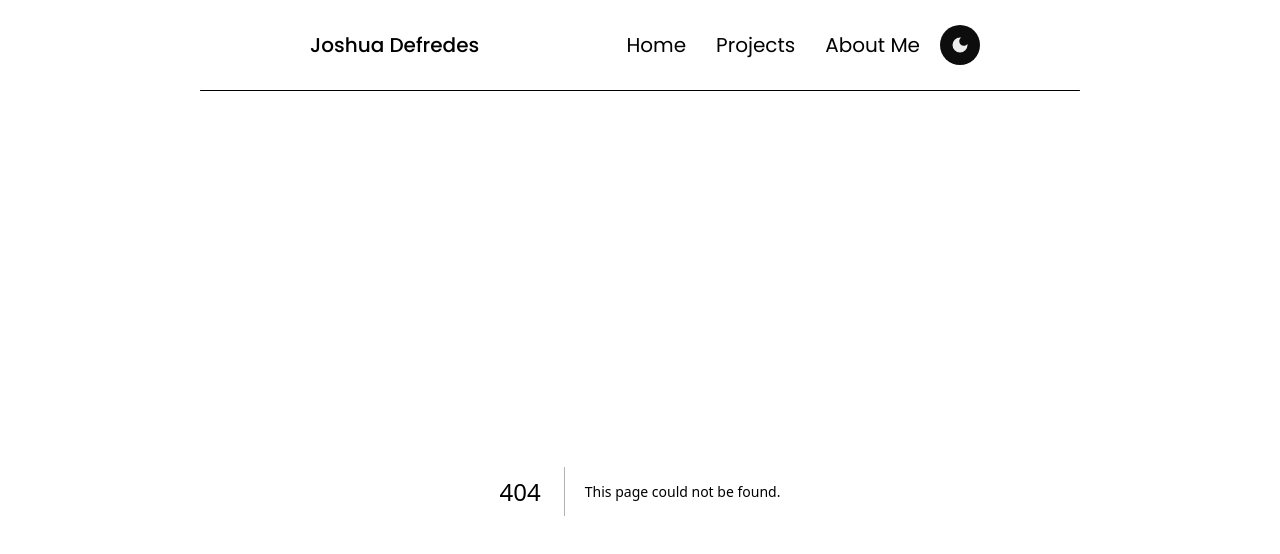
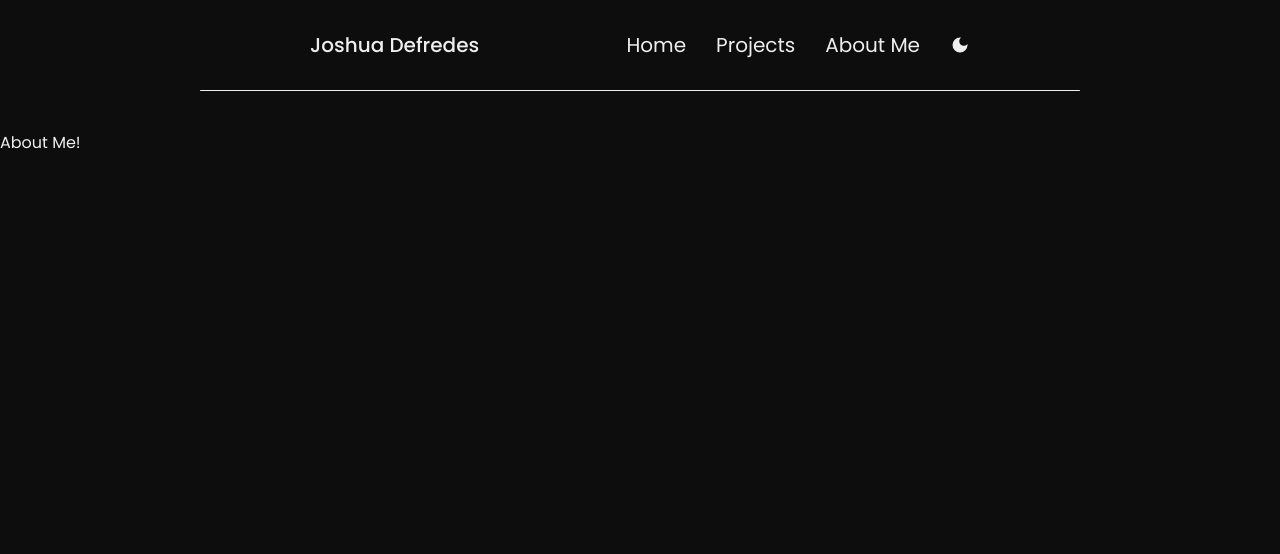
Before and after one commit to cheesyriver/My-Personal-Website, a Next.js app in the folder my-portfolio/: page /about in a window 1280 px wide. Before the commit this address had no page. Shown: the top 554 px of the page. Built offline with nearby package versions, Linux system fonts and the light colour scheme.

Commit message:
Added different pages to the website and linked the pages to the respective nav bar buttons

```diff
--- /dev/null
+++ b/my-portfolio/app/about/page.tsx
@@ -0,0 +1,3 @@
+export default function About() {
+    return <h1>About Me!</h1>
+}
--- a/my-portfolio/app/components/NavBar.tsx
+++ b/my-portfolio/app/components/NavBar.tsx
@@ -1,23 +1,40 @@
-import ThemeToggle from "./ThemeToggle"
+import Link from "next/link";
+import ThemeToggle from "./ThemeToggle";
 
-function NavBar(){
-    return(
+function NavBar() {
+  return (
     <>
       <nav className="flex flex-row items-center justify-between px-[50px] py-[25px] mx-[250px] my-[0px]">
-                <div className="text-[20px] font-[500] py-[5px] px-[10px] cursor-default select-none">
+        <Link href="/" className="text-[20px] font-[500] py-[5px] px-[10px] cursor-pointer select-none">
           Joshua Defredes
-                </div>
+        </Link>
+
         <ul className="flex items-center justify-center flex-row gap-[10px]">
-                        <li className="text-[20px] list-none px-[10px] rounded-[50px] py-[5px] hover:bg-(--base-variant) hover:cursor-pointer">Home</li>
-                        <li className="text-[20px] list-none px-[10px] rounded-[50px] py-[5px] hover:bg-(--base-variant) hover:cursor-pointer">Projects</li>
-                        <li className="text-[20px] list-none px-[10px] rounded-[50px] py-[5px] hover:bg-(--base-variant) hover:cursor-pointer">About Me</li>
+          <li className="list-none hover:bg-(--base-variant) rounded-[50px] cursor-pointer">
+            <Link href="/" className="inline-block text-[20px] px-[10px] py-[5px]">
+              Home
+            </Link>
+          </li>
+
+          <li className="list-none hover:bg-(--base-variant) rounded-[50px] cursor-pointer">
+            <Link href="/projects" className="inline-block text-[20px] px-[10px] py-[5px]">
+              Projects
+            </Link>
+          </li>
+
+          <li className="list-none hover:bg-(--base-variant) rounded-[50px] cursor-pointer">
+            <Link href="/about" className="inline-block text-[20px] px-[10px] py-[5px]">
+              About Me
+            </Link>
+          </li>
+
           <ThemeToggle />
         </ul>
       </nav>
 
-            <hr className="block h-[1px] rounded-[1px] mx-[200px]" />
+      <hr className="block h-[1px] rounded-[1px] mx-[200px] mb-[5vh]" />
     </>
-    )
+  );
 }
 
-export default NavBar
+export default NavBar;
--- a/my-portfolio/app/page.tsx
+++ b/my-portfolio/app/page.tsx
@@ -1,6 +1,7 @@
 export default function Home() {
   return (
     <main className="">
+      <h1>Welcome Home!</h1>
     </main>
   );
 }
--- /dev/null
+++ b/my-portfolio/app/projects/page.tsx
@@ -0,0 +1,3 @@
+export default function Projects(){
+    return <h1>My Projects!</h1>
+}
```
Lines whose indentation alone changed are shown as unchanged.
